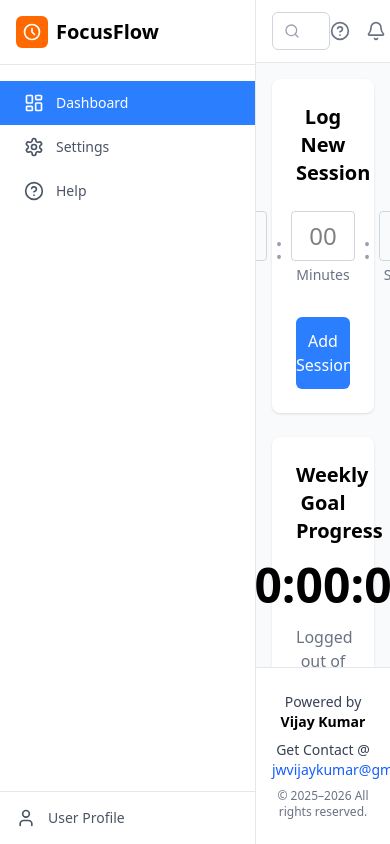
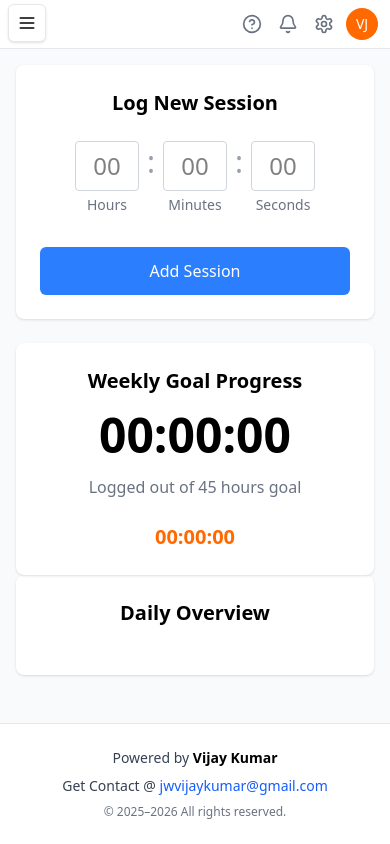
Before and after one commit to Vijaykumar308/trackMy45, a React (Vite) app: page / in a window 390 px wide. Built offline with nearby package versions, Linux system fonts and the light colour scheme.

Commit message:
make it mobile responsive

```diff
--- a/src/components/Footer.jsx
+++ b/src/components/Footer.jsx
@@ -1,6 +1,13 @@
-import React from 'react';
+import { useEffect, useState } from "react";
 
 function Footer() {
+  const [nextYear, setNextYear] = useState('');
+
+  useEffect(() => {
+    const date = new Date().getFullYear() + 1;
+    setNextYear(date);
+  },[])
+
   return (
     <footer className="bg-white text-gray-700 border-t border-gray-200 py-6">
       <div className="max-w-screen-xl mx-auto px-4 text-center space-y-2">
@@ -14,7 +21,7 @@ function Footer() {
           </a>
         </p>
         <p className="text-xs md:text-sm text-gray-500">
-          &copy; 2025–2026 All rights reserved.
+          &copy; 2025–{nextYear} All rights reserved.
         </p>
       </div>
     </footer>
--- a/src/components/header.jsx
+++ b/src/components/header.jsx
@@ -1,10 +1,16 @@
+"use client"
+
 import { Search, HelpCircle, Bell, Settings } from "lucide-react"
+import { useState } from "react"
 
 export default function Header() {
+  const [isSearchOpen, setIsSearchOpen] = useState(false)
+
   return (
-    <header className="bg-white border-b border-gray-200 py-3 px-4">
+    <header className="bg-white border-b border-gray-200 py-2 md:py-3 px-3 md:px-4">
       <div className="flex items-center justify-between">
-        <div className="relative w-64">
+        {/* Desktop Search - Hidden on mobile */}
+        <div className="hidden md:block relative w-64">
           <input
             type="text"
             placeholder="Search sessions..."
@@ -12,14 +18,39 @@ export default function Header() {
           />
           <Search className="absolute left-3 top-1/2 transform -translate-y-1/2 h-4 w-4 text-gray-400" />
         </div>
-        <div className="flex items-center space-x-4">
-          <button className="text-gray-500 hover:text-gray-700">
+
+        {/* Mobile Search Button - Only visible when search is not open */}
+        {!isSearchOpen && (
+          <button className="md:hidden text-gray-500 hover:text-gray-700" onClick={() => setIsSearchOpen(true)}>
+            <Search className="h-5 w-5" />
+          </button>
+        )}
+
+        {/* Mobile Search Input - Only visible when search is open */}
+        {isSearchOpen && (
+          <div className="md:hidden flex-1 relative flex items-center">
+            <input
+              type="text"
+              placeholder="Search sessions..."
+              className="w-full pl-10 pr-4 py-1.5 rounded-md border border-gray-300 focus:outline-none focus:ring-2 focus:ring-blue-500 focus:border-transparent"
+              autoFocus
+            />
+            <Search className="absolute left-3 top-1/2 transform -translate-y-1/2 h-4 w-4 text-gray-400" />
+            <button className="ml-2 text-gray-500 hover:text-gray-700" onClick={() => setIsSearchOpen(false)}>
+              <span className="text-sm font-medium">Cancel</span>
+            </button>
+          </div>
+        )}
+
+        {/* Icons and Avatar - Hidden when search is open on mobile */}
+        <div className={`flex items-center ${isSearchOpen ? "hidden md:flex" : "space-x-2 md:space-x-4"}`}>
+          <button className="text-gray-500 hover:text-gray-700 p-1">
             <HelpCircle className="h-5 w-5" />
           </button>
-          <button className="text-gray-500 hover:text-gray-700">
+          <button className="text-gray-500 hover:text-gray-700 p-1">
             <Bell className="h-5 w-5" />
           </button>
-          <button className="text-gray-500 hover:text-gray-700">
+          <button className="text-gray-500 hover:text-gray-700 p-1">
             <Settings className="h-5 w-5" />
           </button>
           <div className="h-8 w-8 rounded-full bg-orange-500 flex items-center justify-center text-white">
--- a/src/components/log-session.jsx
+++ b/src/components/log-session.jsx
@@ -32,7 +32,7 @@ export default function LogSession() {
       <div className="flex justify-center items-center space-x-2 mb-8">
         <div className="text-center">
           <input
-            type="number"
+            type="text"
             placeholder="00"
             value={hours}
             onChange={(e) =>
@@ -42,7 +42,7 @@ export default function LogSession() {
           />
           <div className="text-sm text-gray-500 mt-1">Hours</div>
         </div>
-        <div className="text-3xl text-gray-400">:</div>
+        <div className="text-3xl text-gray-400 mb-8">:</div>
         <div className="text-center">
           <input
             type="text"
@@ -55,7 +55,7 @@ export default function LogSession() {
           />
           <div className="text-sm text-gray-500 mt-1">Minutes</div>
         </div>
-        <div className="text-3xl text-gray-400">:</div>
+        <div className="text-3xl text-gray-400 mb-8">:</div>
         <div className="text-center">
           <input
             type="text"
--- a/src/components/sidebar.jsx
+++ b/src/components/sidebar.jsx
@@ -1,10 +1,10 @@
-"use client"
-
 import { useState } from "react"
-import { LayoutDashboard, History, BarChart2, Settings, HelpCircle, User } from "lucide-react"
+import { LayoutDashboard, Settings, HelpCircle, ChevronLeft, ChevronRight, Menu, X } from "lucide-react"
 
 export default function Sidebar() {
   const [activeItem, setActiveItem] = useState("dashboard")
+  const [isCollapsed, setIsCollapsed] = useState(false)
+  const [isMobileOpen, setIsMobileOpen] = useState(false)
 
   const menuItems = [
     { id: "dashboard", icon: LayoutDashboard, label: "Dashboard" },
@@ -14,43 +14,103 @@ export default function Sidebar() {
     { id: "help", icon: HelpCircle, label: "Help" },
   ]
 
+  const toggleSidebar = () => {
+    setIsCollapsed(!isCollapsed)
+  }
+
+  const toggleMobile = () => {
+    setIsMobileOpen(!isMobileOpen)
+  }
+
   return (
-    <div className="w-64 bg-white border-r border-gray-200 flex flex-col">
+    <>
+      {/* Mobile Menu Button */}
+      <button
+        onClick={toggleMobile}
+        className="md:hidden fixed top-1 left-2 z-50 p-2 rounded-md bg-white border border-gray-200 shadow-sm hover:bg-gray-50 focus:outline-none focus:ring-2 focus:ring-gray-200"
+        aria-label="Toggle mobile menu"
+      >
+        {isMobileOpen ? <X className="h-5 w-5" /> : <Menu className="h-5 w-5" />}
+      </button>
+
+      {/* Mobile Overlay */}
+      {isMobileOpen && <div className="md:hidden fixed inset-0 bg-black bg-opacity-50 z-40" onClick={toggleMobile} />}
+
+      {/* Sidebar */}
+      <div
+        className={`
+          bg-white border-r border-gray-200 flex flex-col transition-all duration-300 ease-in-out
+          ${/* Mobile styles */ ""}
+          fixed md:relative inset-y-0 left-0 z-40
+          ${isMobileOpen ? "translate-x-0" : "-translate-x-full"}
+          md:translate-x-0
+          ${/* Desktop styles */ ""}
+          ${isCollapsed ? "md:w-16" : "md:w-64"}
+          w-64
+        `}
+      >
+        {/* Header */}
         <div className="p-4 border-b border-gray-200">
-        <div className="flex items-center">
-          <div className="h-8 w-8 bg-orange-500 rounded-md flex items-center justify-center">
+          <div className="flex items-center justify-between">
+            {/* Logo section */}
+            <div className={`flex items-center ${isCollapsed ? "md:justify-center md:w-full" : ""}`}>
+              <div className="h-8 w-8 bg-orange-500 rounded-md flex items-center justify-center flex-shrink-0">
                 <svg width="20" height="20" viewBox="0 0 24 24" fill="none" xmlns="http://www.w3.org/2000/svg">
                   <path d="M12 8V12L15 15" stroke="white" strokeWidth="2" strokeLinecap="round" />
                   <circle cx="12" cy="12" r="9" stroke="white" strokeWidth="2" />
                 </svg>
               </div>
-          <span className="ml-2 text-xl font-semibold">FocusFlow</span>
+              {(!isCollapsed || window.innerWidth < 768) && (
+                <span className="ml-2 text-xl font-semibold whitespace-nowrap">FocusFlow</span>
+              )}
             </div>
           </div>
+        </div>
+
+        {/* Navigation */}
         <nav className="flex-1 pt-4">
           <ul>
             {menuItems.map((item) => (
               <li key={item.id}>
                 <a
                   href="#"
-                className={`flex items-center px-6 py-3 text-sm ${
+                  className={`flex items-center py-3 text-sm transition-colors ${
                     activeItem === item.id ? "bg-blue-500 text-white" : "text-gray-600 hover:bg-gray-100"
-                }`}
-                onClick={() => setActiveItem(item.id)}
+                  } ${isCollapsed ? "md:justify-center md:px-3" : "px-6"}`}
+                  onClick={() => {
+                    setActiveItem(item.id)
+                    // Close mobile menu when item is clicked
+                    if (window.innerWidth < 768) {
+                      setIsMobileOpen(false)
+                    }
+                  }}
+                  title={isCollapsed ? item.label : ""}
                 >
-                <item.icon className="h-5 w-5 mr-3" />
-                {item.label}
+                  <item.icon className={`h-5 w-5 flex-shrink-0 ${isCollapsed ? "md:mr-0" : "mr-3"}`} />
+                  <span className={`${isCollapsed ? "md:hidden" : ""}`}>{item.label}</span>
                 </a>
               </li>
             ))}
           </ul>
         </nav>
-      <div className="p-4 border-t border-gray-200">
-        <a href="#" className="flex items-center text-sm text-gray-600 hover:text-gray-900">
-          <User className="h-5 w-5 mr-3" />
-          User Profile
-        </a>
+        {/* Footer with collapse button */}
+        <div className={`p-4 border-t border-gray-200 ${isCollapsed ? "md:flex md:justify-center" : ""}`}>
+          <button
+            onClick={toggleSidebar}
+            className="hidden md:flex items-center w-full text-sm text-gray-600 hover:text-gray-900 hover:bg-gray-100 rounded-md p-2 transition-colors"
+            aria-label={isCollapsed ? "Expand sidebar" : "Collapse sidebar"}
+          >
+            {isCollapsed ? (
+              <ChevronRight className="h-5 w-5 mx-auto" />
+            ) : (
+              <>
+                <ChevronLeft className="h-5 w-5 mr-3 flex-shrink-0" />
+                <span>Collapse</span>
+              </>
+            )}
+          </button>
         </div>
       </div>
+    </>
   )
 }
--- a/src/components/weekly-goal.jsx
+++ b/src/components/weekly-goal.jsx
@@ -7,7 +7,6 @@ export default function WeeklyGoal() {
   const totalTime = sumTimes((globalState?.weeklyTime || "00"));
   const [timeStatusDesc, setTimeStatusDescp] = useState("");
 
-  console.log(globalState?.weeklyTime?.length);
   let numberOfDays;
   useEffect(() => {
     numberOfDays = globalState?.weeklyTime?.length || 0;
```
Lines whose indentation alone changed are shown as unchanged.
